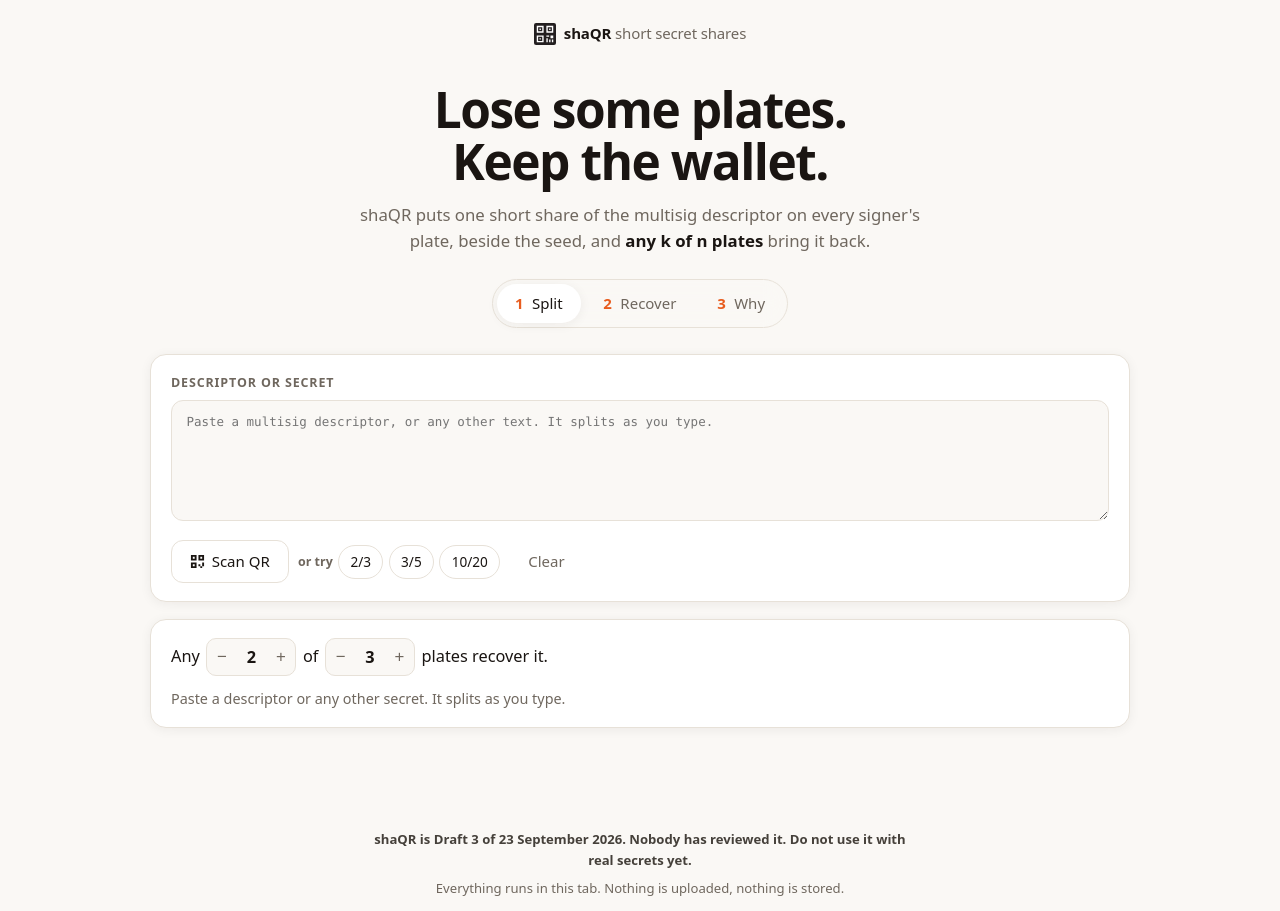
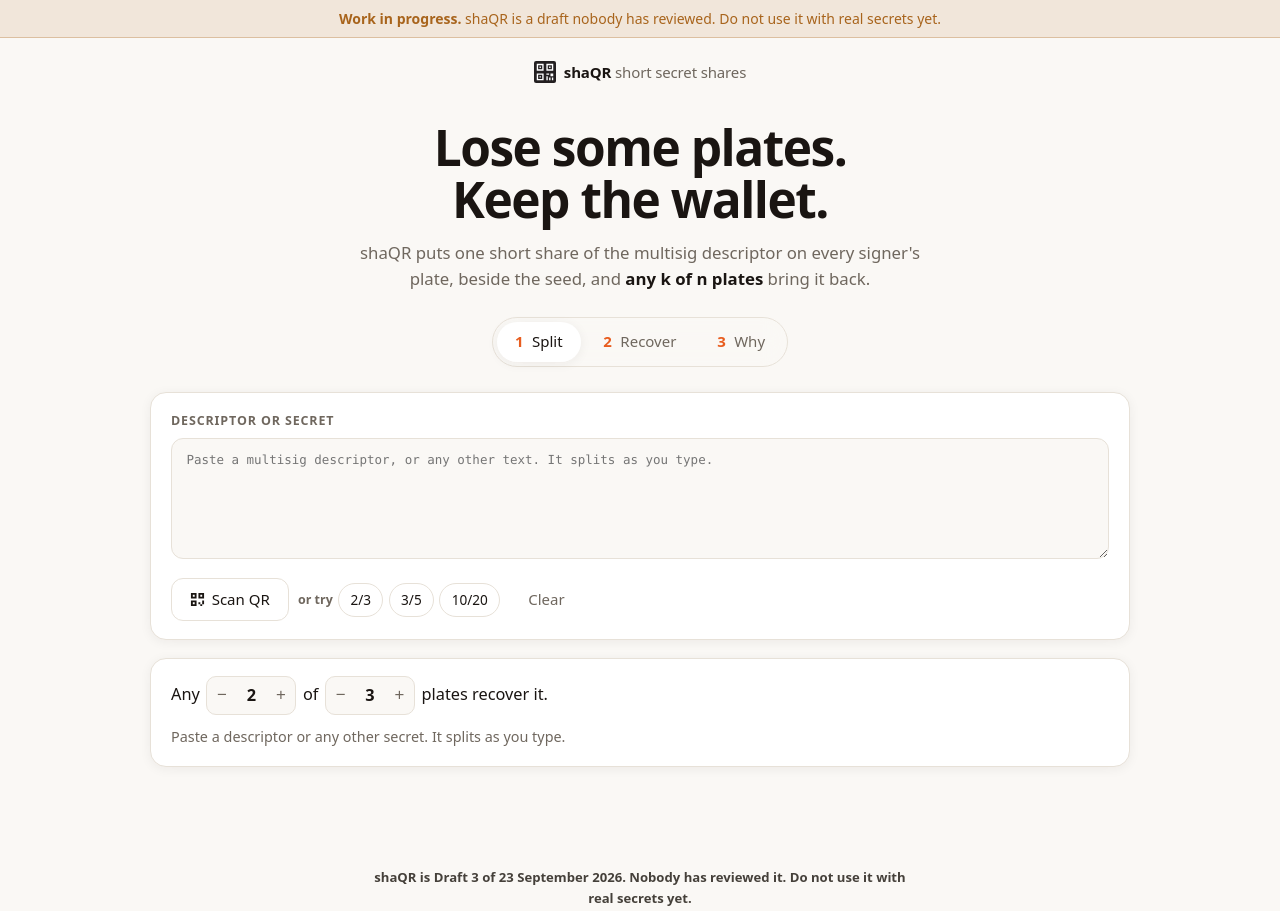
Before and after one commit to Gangleri42/shaqr, a plain HTML site: page site/index.html in a window 1280 px wide. Shown: the top 911 px of the page. Drawn offline with Linux system fonts and the light colour scheme; files whose address does not match are found by name.

Commit message:
site: a work-in-progress banner
Signed-off-by: grumpyeng <grumpyeng@seedhammer.com>

```diff
--- a/site/index.html
+++ b/site/index.html
@@ -16,6 +16,11 @@
   </head>
 
   <body>
+    <div class="wip" role="note">
+      <strong>Work in progress.</strong> shaQR is a draft nobody has reviewed. Do not
+      use it with real secrets yet.
+    </div>
+
     <header class="brand">
       <img src="icon.svg" alt="" width="22" height="22" />
       <span>shaQR <em>short secret shares</em></span>
--- a/site/style.css
+++ b/site/style.css
@@ -69,6 +69,20 @@ main section {
     opacity: 0;
     transform: translateY(6px);
   }
+}
+
+.wip {
+  padding: calc(0.55rem + env(safe-area-inset-top, 0px)) 1rem 0.55rem;
+  border-bottom: 1px solid color-mix(in srgb, var(--warn) 30%, transparent);
+  background: var(--warn-soft);
+  color: var(--warn);
+  font-size: 0.875rem;
+  line-height: 1.4;
+  text-align: center;
+}
+
+.wip strong {
+  font-weight: 650;
 }
 
 .brand {
```
